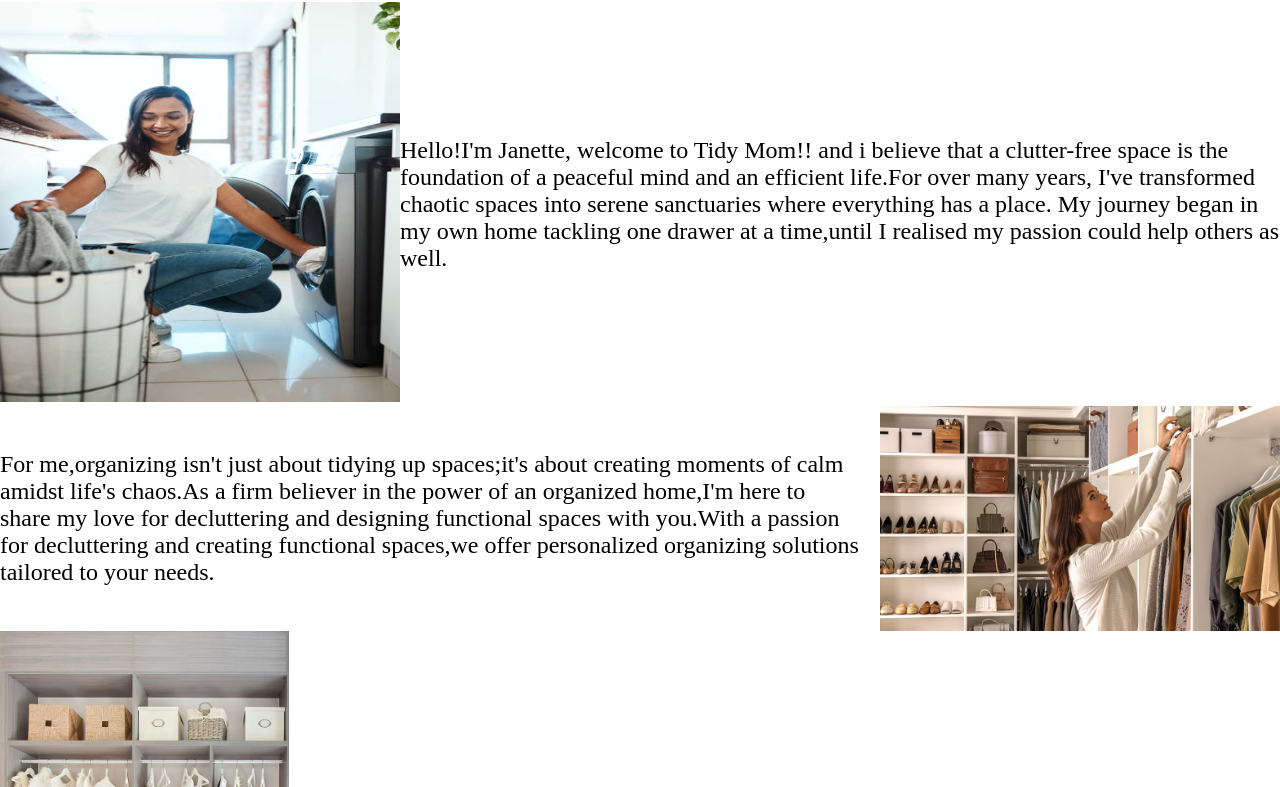
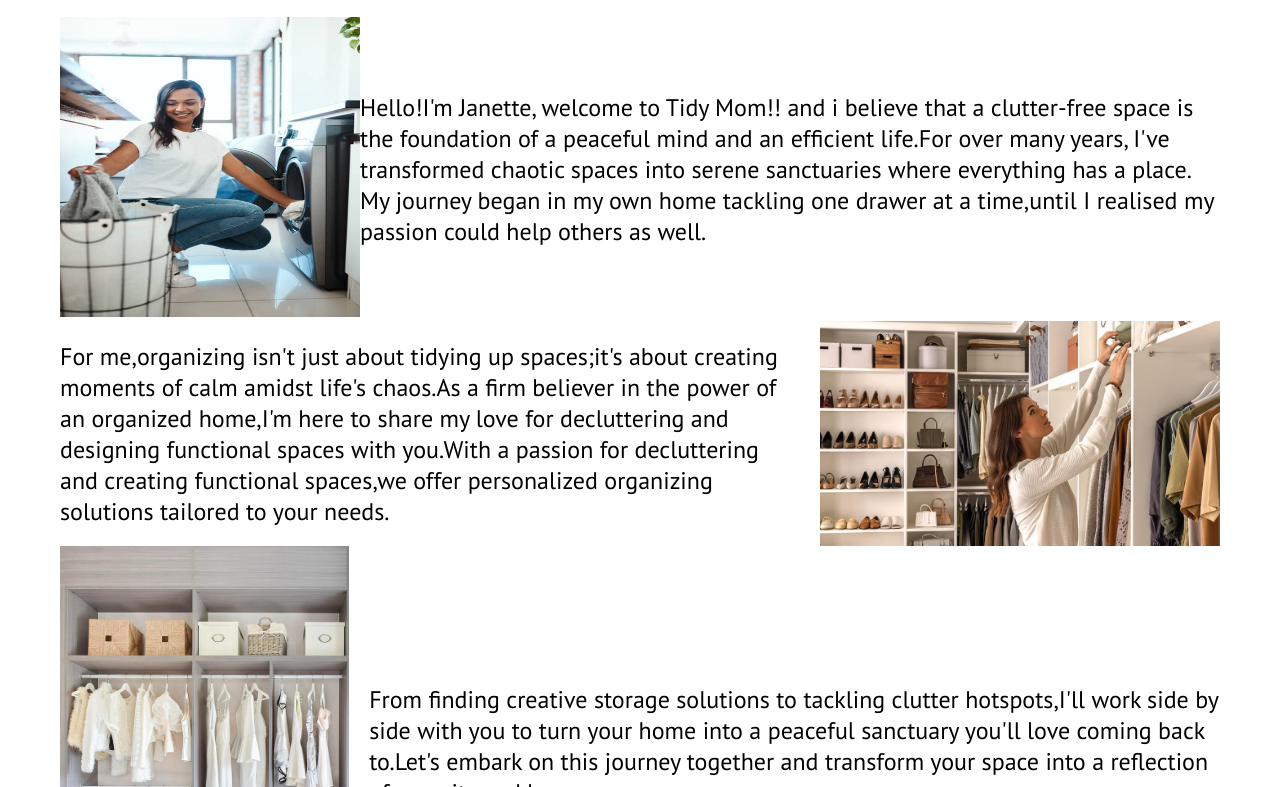
Before and after one commit to hopendichu/organiserWebsite, a plain HTML site: page index.html in a window 1280 px wide. Shown: the part 199-986 px from the top of the page. Drawn offline with Linux system fonts and the light colour scheme; no server answers.

Commit message:
initial commit

```diff
--- a/index.html
+++ b/index.html
@@ -5,8 +5,12 @@
     <meta name="viewport" content="width=device-width, initial-scale=1.0">
     <title>Organiser Website</title>
     <link rel="stylesheet" href="style.css">
+    <link rel="preconnect" href="https://fonts.googleapis.com">
+<link rel="preconnect" href="https://fonts.gstatic.com" crossorigin>
+<link href="https://fonts.googleapis.com/css2?family=PT+Sans:ital,wght@0,400;0,700;1,400;1,700&display=swap" rel="stylesheet">
 </head>
 <body>
+    <div class="project-container">
     <nav id="navbar">
         <div class="logo-img">
             <img src="./organiser/Tidy Mom.png" class="logo">
@@ -86,6 +90,7 @@
                     <p>KSH 5000</p>
                     <button onclick="addtoCart()" class="add-to-cart">ADD TO CART</button>
                 </div>
+            </div>
 
                 <div class="card">
                     <img src="./organiser/item 2.jpg">
@@ -94,6 +99,7 @@
                         <p>KSH 10,000</p>
                         <button onclick="addtoCart()" class="add-to-cart">ADD TO CART</button>
                     </div>
+                </div>
 
                     <div class="card">
                         <img src="./organiser/item 3.jpg">
@@ -102,6 +108,7 @@
                             <p>KSH 7500</p>
                             <button onclick="addtoCart()" class="add-to-cart">ADD TO CART</button>
                         </div>
+                    </div>
 
                         <div class="card">
                             <img src="./organiser/item 4.jpg">
@@ -110,6 +117,7 @@
                                 <p>KSH 3000</p>
                                 <button onclick="addtoCart()" class="add-to-cart">ADD TO CART</button>
                             </div>
+                        </div>
 
                             <div class="card">
                                 <img src="./organiser/item 6.jpg">
@@ -118,6 +126,7 @@
                                     <p>KSH 12,000</p>
                                     <button onclick="addtoCart()" class="add-to-cart">ADD TO CART</button>
                                 </div>
+                            </div>
 
         </div>
     </section>
@@ -144,6 +153,7 @@
         </div>
         </footer>
     </section>
+    </div>
 
 
 
--- a/style.css
+++ b/style.css
@@ -2,7 +2,14 @@
     padding: 0;
     margin: 0;
 }
-
+.project-container{
+    width: 100%;
+    margin: 0 auto;
+    padding: 20px;
+    box-sizing: border-box;
+    max-width: 1200px;
+    font-family: PT Sans;
+}
 #navbar{
     display: flex;
     justify-content: space-between;
@@ -96,8 +103,8 @@ img .icon:hover{
 
 
 .image-1{
-    width: 400px;
-    height: 400px;
+    width: 300px;
+    height: 300px;
 }
 
 .text-section-2{
```
